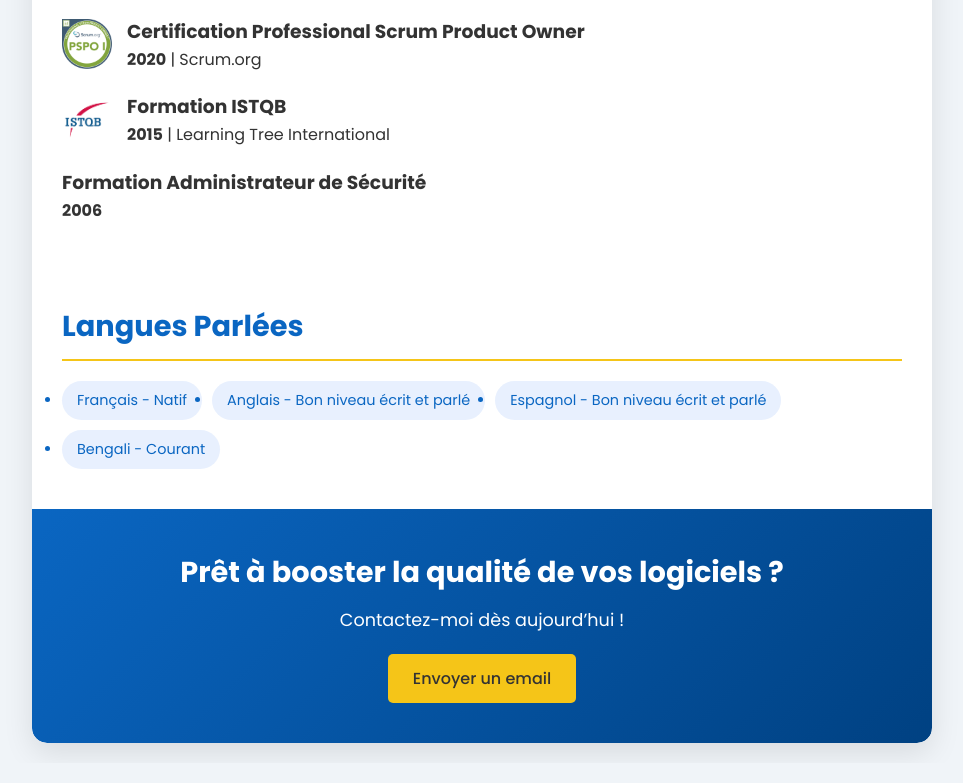
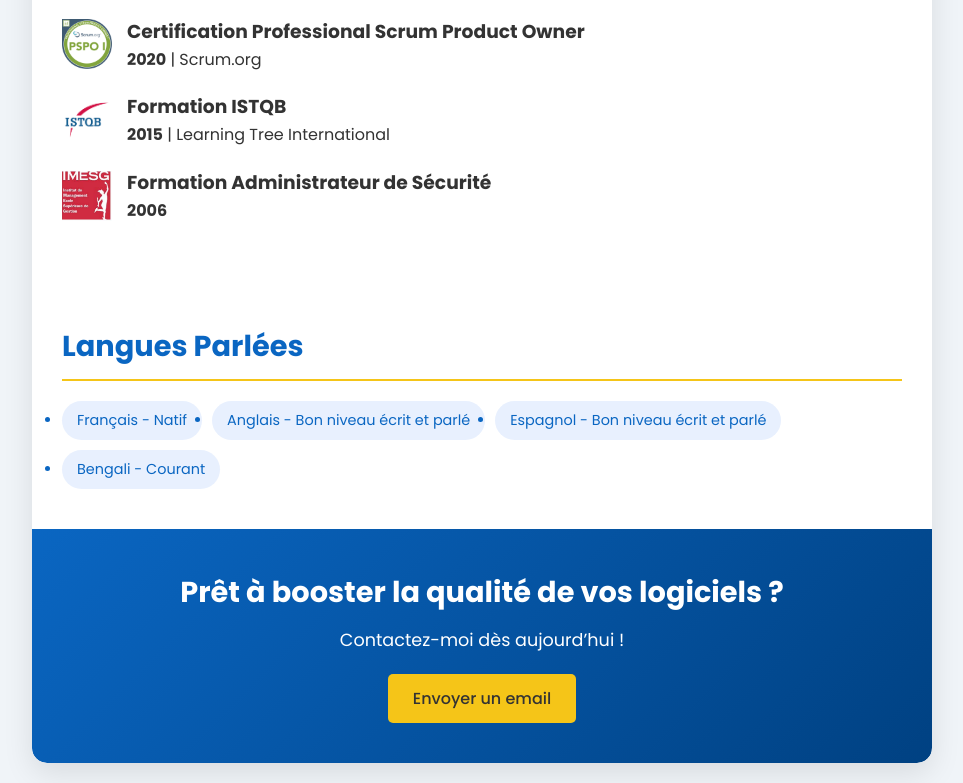
Before and after one commit to AtmanTest/cvthasinj, a plain HTML site: page index.html in a window 1280 px wide. Shown: the part 4002-4785 px from the top of the page, without its empty margins (283-1246 px from the left). Drawn offline with Linux system fonts and the light colour scheme.

Commit message:
Update index.html

```diff
--- a/index.html
+++ b/index.html
@@ -875,8 +875,13 @@
                     </div>
                 </div>
                 <div class="education">
-                    <h3>Formation Administrateur de Sécurité</h3>
-                    <p><strong>2006</strong></p>
+                    <div class="education-item">
+                        <img src="images/imesg-logo.png" alt="IMESG Certified" class="cert-logo">
+                        <div>
+                            <h3>Formation Administrateur de Sécurité</h3>
+                            <p><strong>2006</strong></p>
+                        </div>
+                    </div>
                 </div>
             </div>
             <!-- Education (English) -->
@@ -901,8 +906,13 @@
                     </div>
                 </div>
                 <div class="education">
-                    <h3>Security Administrator Training</h3>
-                    <p><strong>2006</strong></p>
+                    <div class="education-item">
+                        <img src="images/imesg-logo.png" alt="IMESG Certified" class="cert-logo">
+                        <div>
+                            <h3>Security Administrator Training</h3>
+                            <p><strong>2006</strong></p>
+                        </div>
+                    </div>
                 </div>
             </div>
 
```
